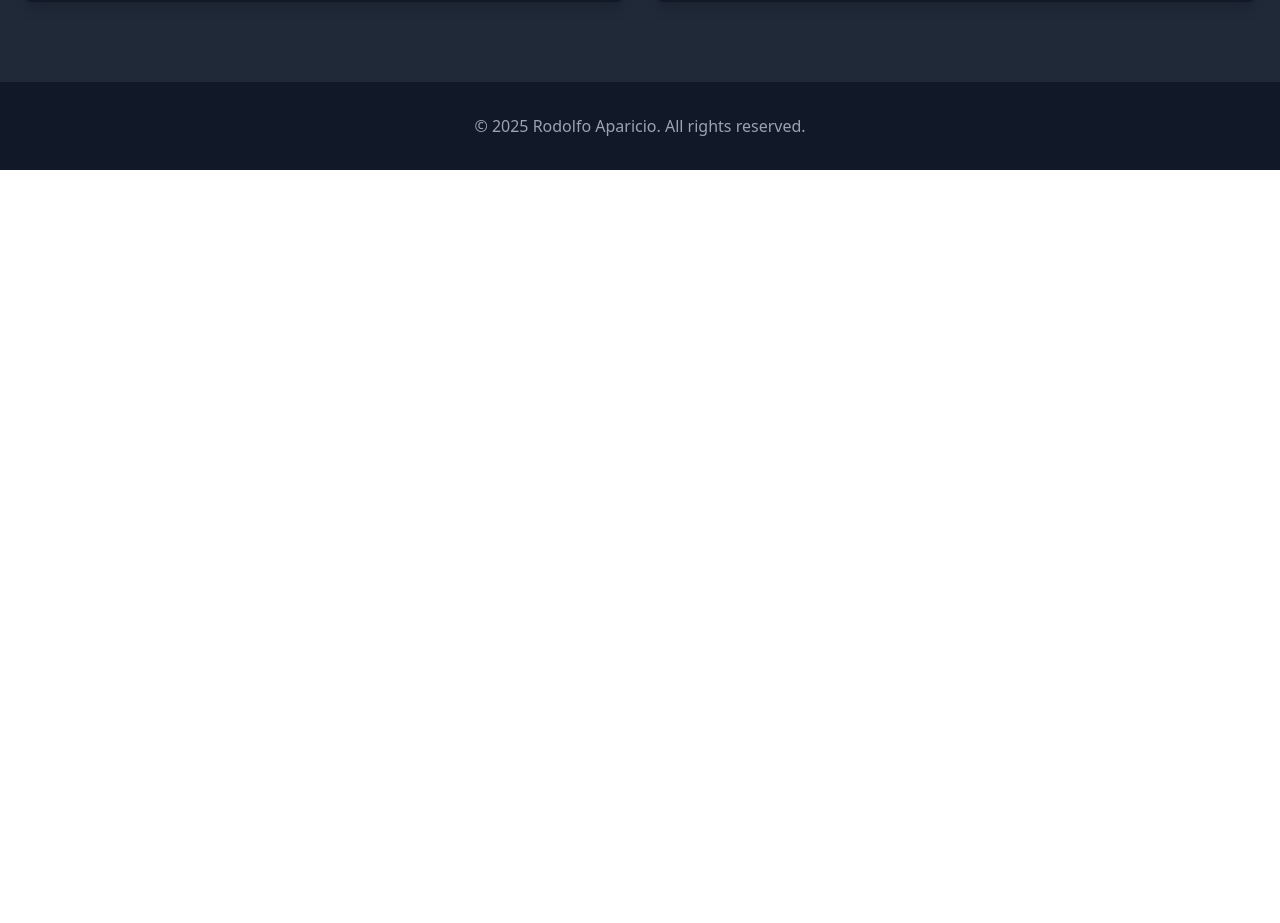
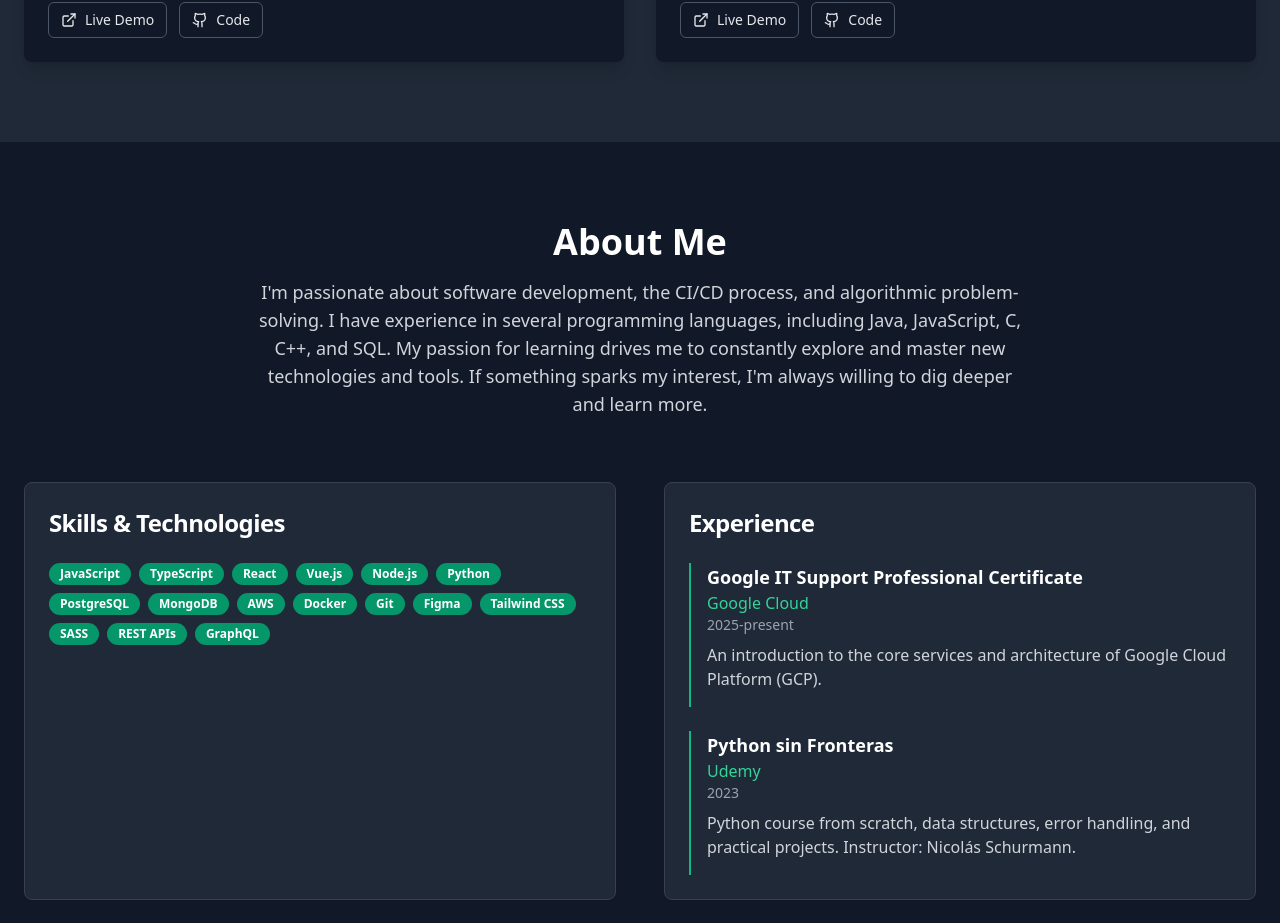
Before and after one commit to rodolfo-rgb/Portfolio, a React (Vite) app: page / in a window 1280 px wide. Shown: the part 1874-2797 px from the top of the page. Before the commit the page ends 2044 px from the top, so only its background shows below. Built offline with nearby package versions, Linux system fonts and the light colour scheme.

Commit message:
feat: add About component and enhance Projects layout with responsive design

```diff
--- a/src/components/About.tsx
+++ b/src/components/About.tsx
@@ -0,0 +1,84 @@
+import { Card, CardContent, CardHeader, CardTitle } from "@/components/ui/card";
+import { Badge } from "@/components/ui/badge";
+
+const About = () => {
+  const skills = [
+    "JavaScript", "TypeScript", "React", "Vue.js", "Node.js", "Python",
+    "PostgreSQL", "MongoDB", "AWS", "Docker", "Git", "Figma",
+    "Tailwind CSS", "SASS", "REST APIs", "GraphQL"
+  ];
+
+  const experiences = [
+    {
+      company: "Google Cloud",
+      position: "Google IT Support Professional Certificate",
+      period: "2025-present",
+      description: "An introduction to the core services and architecture of Google Cloud Platform (GCP)."
+    },
+    {
+      company: "Udemy",
+      position: "Python sin Fronteras",
+      period: "2023",
+      description: "Python course from scratch, data structures, error handling, and practical projects. Instructor: Nicolás Schurmann."
+    }
+  ];
+
+  return (
+    <section id="about" className="py-20 bg-gray-900">
+      <div className="container mx-auto px-6">
+        <div className="text-center mb-16 animate-fade-in">
+          <h2 className="text-4xl font-bold text-white mb-4">About Me</h2>
+          <p className="text-lg text-gray-300 max-w-3xl mx-auto">
+            I'm passionate about software development, the CI/CD process,
+            and algorithmic problem-solving. I have experience in several programming languages,
+            including Java, JavaScript, C, C++, and SQL. My passion for learning drives me to constantly explore and master new technologies and tools.
+            If something sparks my interest, I'm always willing to dig deeper and learn more.
+          </p>
+        </div>
+
+        <div className="grid grid-cols-1 lg:grid-cols-2 gap-12">
+          {/* Skills Section */}
+          <div className="animate-slide-in-left">
+            <Card className="h-full bg-gray-800 border-gray-700">
+              <CardHeader>
+                <CardTitle className="text-2xl font-bold text-white">Skills & Technologies</CardTitle>
+              </CardHeader>
+              <CardContent>
+                <div className="flex flex-wrap gap-2">
+                  {skills.map((skill) => (
+                    <Badge key={skill} variant="secondary" className="bg-emerald-600 text-white hover:bg-emerald-700 transition-colors">
+                      {skill}
+                    </Badge>
+                  ))}
+                </div>
+              </CardContent>
+            </Card>
+          </div>
+
+          {/* Experience Section */}
+          <div className="animate-fade-in" style={{animationDelay: '0.2s'}}>
+            <Card className="h-full bg-gray-800 border-gray-700">
+              <CardHeader>
+                <CardTitle className="text-2xl font-bold text-white">Experience</CardTitle>
+              </CardHeader>
+              <CardContent>
+                <div className="space-y-6">
+                  {experiences.map((exp, index) => (
+                    <div key={index} className="border-l-2 border-emerald-500 pl-4 pb-4">
+                      <h3 className="font-semibold text-lg text-white">{exp.position}</h3>
+                      <p className="text-emerald-400 font-medium">{exp.company}</p>
+                      <p className="text-sm text-gray-400 mb-2">{exp.period}</p>
+                      <p className="text-gray-300">{exp.description}</p>
+                    </div>
+                  ))}
+                </div>
+              </CardContent>
+            </Card>
+          </div>
+        </div>
+      </div>
+    </section>
+  );
+};
+
+export default About;
--- a/src/components/Projects.tsx
+++ b/src/components/Projects.tsx
@@ -39,70 +39,70 @@ const Projects = () => {
   ];
 
   return (
-    <section id="projects" className="py-20 bg-gray-800">
-      <div className="container mx-auto px-6">
-        <div className="text-center mb-16 animate-fade-in">
-          <h2 className="text-4xl font-bold text-white mb-4">Featured Projects</h2>
-          <p className="text-lg text-gray-300 max-w-2xl mx-auto">
+    <section id="projects" className="py-12 sm:py-16 md:py-20 bg-gray-800">
+      <div className="container mx-auto px-4 sm:px-6">
+        <div className="text-center mb-12 sm:mb-16 animate-fade-in">
+          <h2 className="text-3xl sm:text-4xl font-bold text-white mb-4">Featured Projects</h2>
+          <p className="text-base sm:text-lg text-gray-300 max-w-2xl mx-auto px-4">
             Here are some of my recent projects that showcase my skills in web development and design.
           </p>
         </div>
 
-        <div className="grid grid-cols-1 md:grid-cols-2 gap-8">
+        <div className="grid grid-cols-1 lg:grid-cols-2 md:gap-8">
           {projects.map((project, index) => (
             <Card key={project.title} className="group overflow-hidden border-0 shadow-lg hover:shadow-xl transition-all duration-300 animate-scale-in bg-gray-900 border-gray-700" style={{animationDelay: `${index * 0.1}s`}}>
               <div className="relative overflow-hidden">
                 <img
                   src={project.image}
                   alt={project.title}
-                  className="w-full h-48 object-cover transition-transform duration-300 group-hover:scale-105"
+                 className="w-full h-40 sm:h-48 object-cover transition-transform duration-300 group-hover:scale-105"
                 />
                 <div className="absolute inset-0 bg-gradient-to-t from-black/50 to-transparent opacity-0 group-hover:opacity-100 transition-opacity duration-300"></div>
               </div>
-              <CardHeader>
-                <CardTitle className="text-xl font-bold text-white">{project.title}</CardTitle>
-                <CardDescription className="text-gray-300">
+              <CardHeader className="p-4 sm:p-6">
+                <CardTitle className="text-lg sm:text-xl font-bold text-white">{project.title}</CardTitle>
+                <CardDescription className="text-gray-300 text-sm sm:text-base">
                   {project.description}
                 </CardDescription>
               </CardHeader>
-              <CardContent>
-                <div className="flex flex-wrap gap-2 mb-4">
+              <CardContent className="p-4 sm:p-6 pt-0">
+                <div className="flex flex-wrap gap-1.5 sm:gap-2 mb-4">
                   {project.technologies.map((tech) => (
-                    <span key={tech} className="px-3 py-1 bg-emerald-600 text-white text-sm rounded-full">
+                    <span key={tech} className="px-2 sm:px-3 py-1 bg-emerald-600 text-white text-xs sm:text-sm rounded-full">
                       {tech}
                     </span>
                   ))}
                 </div>
-                <div className="flex gap-3">
+                <div className="flex flex-col sm:flex-row gap-2 sm:gap-3">
                   {index === 0 ? (
                     <Button
                       variant="outline"
                       size="sm"
-                      className="flex items-center gap-2 border-gray-600 text-gray-200 hover:bg-gray-700"
+                      className="flex items-center justify-center gap-2 border-gray-600 text-gray-200 hover:bg-gray-700 w-full sm:w-auto"
                       onClick={() => window.open(project.liveUrl, '_blank')}
                     >
                       <Download className="w-4 h-4" />
-                      Download
+                      <span className="text-sm">Download</span>
                     </Button>
                   ) : index !== 1 ? (
                     <Button
                       variant="outline"
                       size="sm"
-                      className="flex items-center gap-2 border-gray-600 text-gray-200 hover:bg-gray-700"
+                      className="flex items-center justify-center gap-2 border-gray-600 text-gray-200 hover:bg-gray-700 w-full sm:w-auto"
                       onClick={() => window.open(project.liveUrl, '_blank')}
                     >
                       <ExternalLink className="w-4 h-4" />
-                      Live Demo
+                      <span className="text-sm">Live Demo</span>
                     </Button>
                   ) : null}
                   <Button
                     variant="outline"
                     size="sm"
-                    className="flex items-center gap-2 border-gray-600 text-gray-200 hover:bg-gray-700"
+                    className="flex items-center justify-center gap-2 border-gray-600 text-gray-200 hover:bg-gray-700 w-full sm:w-auto"
                     onClick={() => window.open(project.githubUrl, '_blank')}
                   >
                     <Github className="w-4 h-4" />
-                    Code
+                    <span className="text-sm">Code</span>
                   </Button>
                 </div>
               </CardContent>
--- /dev/null
+++ b/src/components/ui/badge.tsx
@@ -0,0 +1,36 @@
+import * as React from "react"
+import { cva, type VariantProps } from "class-variance-authority"
+
+import { cn } from "@/lib/utils"
+
+const badgeVariants = cva(
+  "inline-flex items-center rounded-full border px-2.5 py-0.5 text-xs font-semibold transition-colors focus:outline-none focus:ring-2 focus:ring-ring focus:ring-offset-2",
+  {
+    variants: {
+      variant: {
+        default:
+          "border-transparent bg-primary text-primary-foreground hover:bg-primary/80",
+        secondary:
+          "border-transparent bg-secondary text-secondary-foreground hover:bg-secondary/80",
+        destructive:
+          "border-transparent bg-destructive text-destructive-foreground hover:bg-destructive/80",
+        outline: "text-foreground",
+      },
+    },
+    defaultVariants: {
+      variant: "default",
+    },
+  }
+)
+
+export interface BadgeProps
+  extends React.HTMLAttributes<HTMLDivElement>,
+    VariantProps<typeof badgeVariants> {}
+
+function Badge({ className, variant, ...props }: BadgeProps) {
+  return (
+    <div className={cn(badgeVariants({ variant }), className)} {...props} />
+  )
+}
+
+export { Badge, badgeVariants }
--- a/src/pages/Index.tsx
+++ b/src/pages/Index.tsx
@@ -1,6 +1,7 @@
 import Hero from "@/components/Hero";
 import Navigation from "@/components/Navigation";
 import Projects from "@/components/Projects";
+import About from "@/components/About";
 
 const Index = () => {
   return (
@@ -8,6 +9,7 @@ const Index = () => {
       <Navigation />
       <Hero />
       <Projects />
+      <About />
 
       {/* Footer */}
       <footer className="bg-gray-900 text-white py-8">
```
